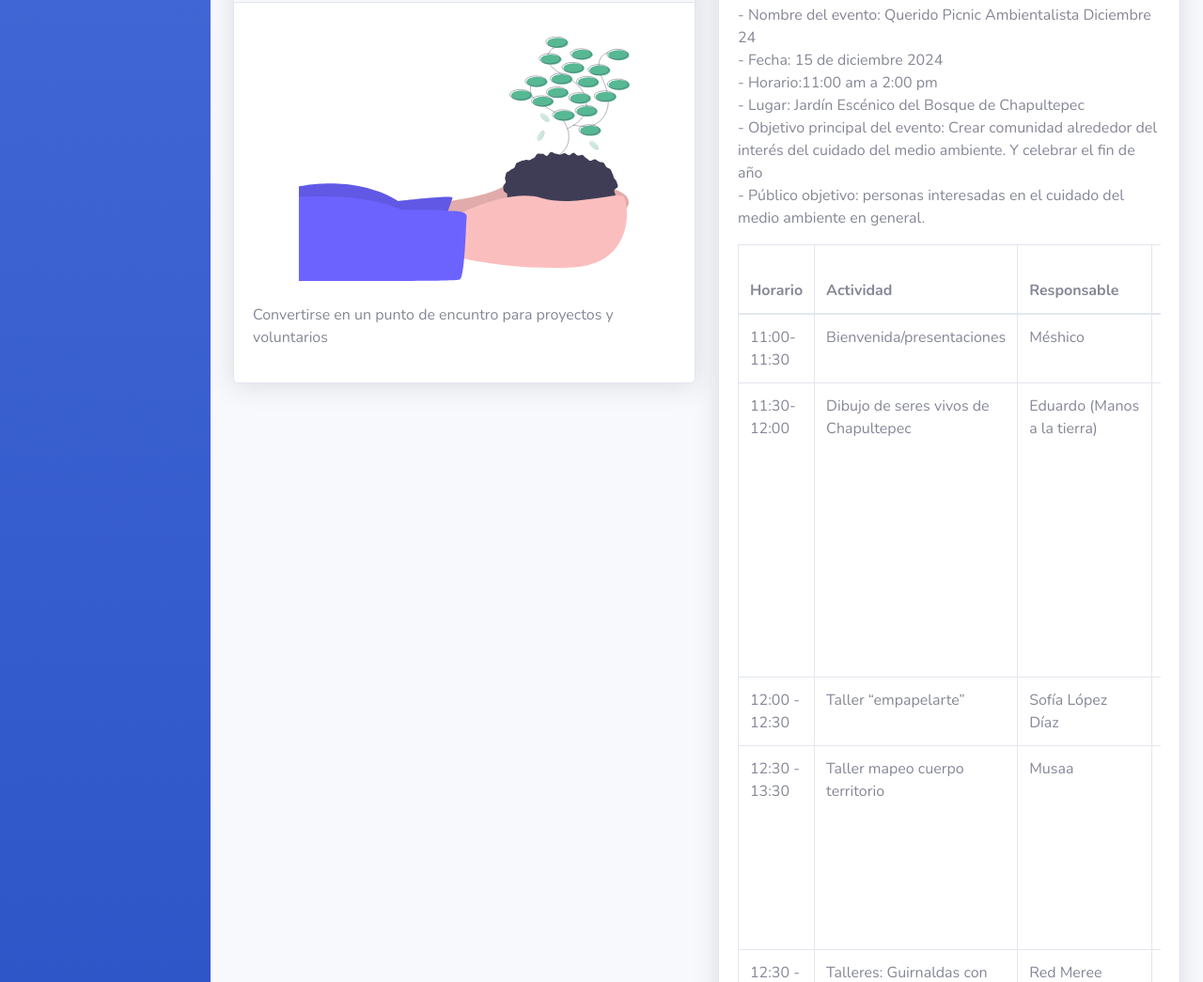
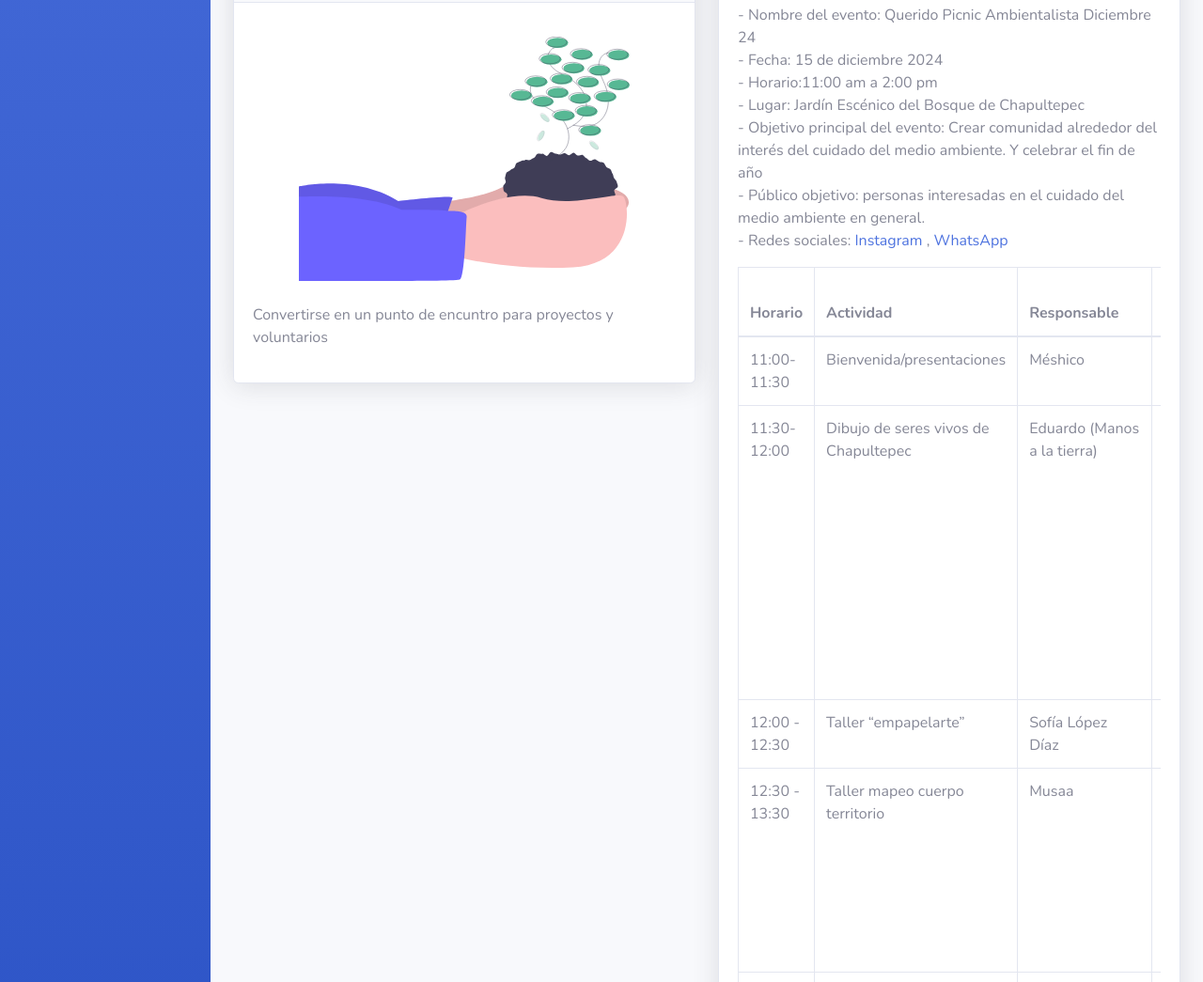
Before and after one commit to ecogaiasos/web, a website with bundled scripts: page index.html in a window 1280 px wide. Shown: the part 1195-2240 px from the top of the page at 94% size. Built offline with nearby package versions, Linux system fonts and the light colour scheme.

Commit message:
Add files via upload

```diff
--- a/index.html
+++ b/index.html
@@ -746,6 +746,8 @@
                                         - Lugar: Jardín Escénico del Bosque de Chapultepec  <br>
                                         - Objetivo principal del evento: Crear comunidad alrededor del interés del cuidado del medio ambiente. Y celebrar el fin de año <br>
                                         - Público objetivo: personas interesadas en el cuidado del medio ambiente en general.   <br>
+                                        - Redes sociales: <a href="https://www.instagram.com/meshico_org/"> Instagram</a> , <a href="https://chat.whatsapp.com/H4tHY1EFk5UJhAHCHdIlWZ"> WhatsApp</a>
+
                                     </p>
 
                                     <!-- DataTales Example -->
```
